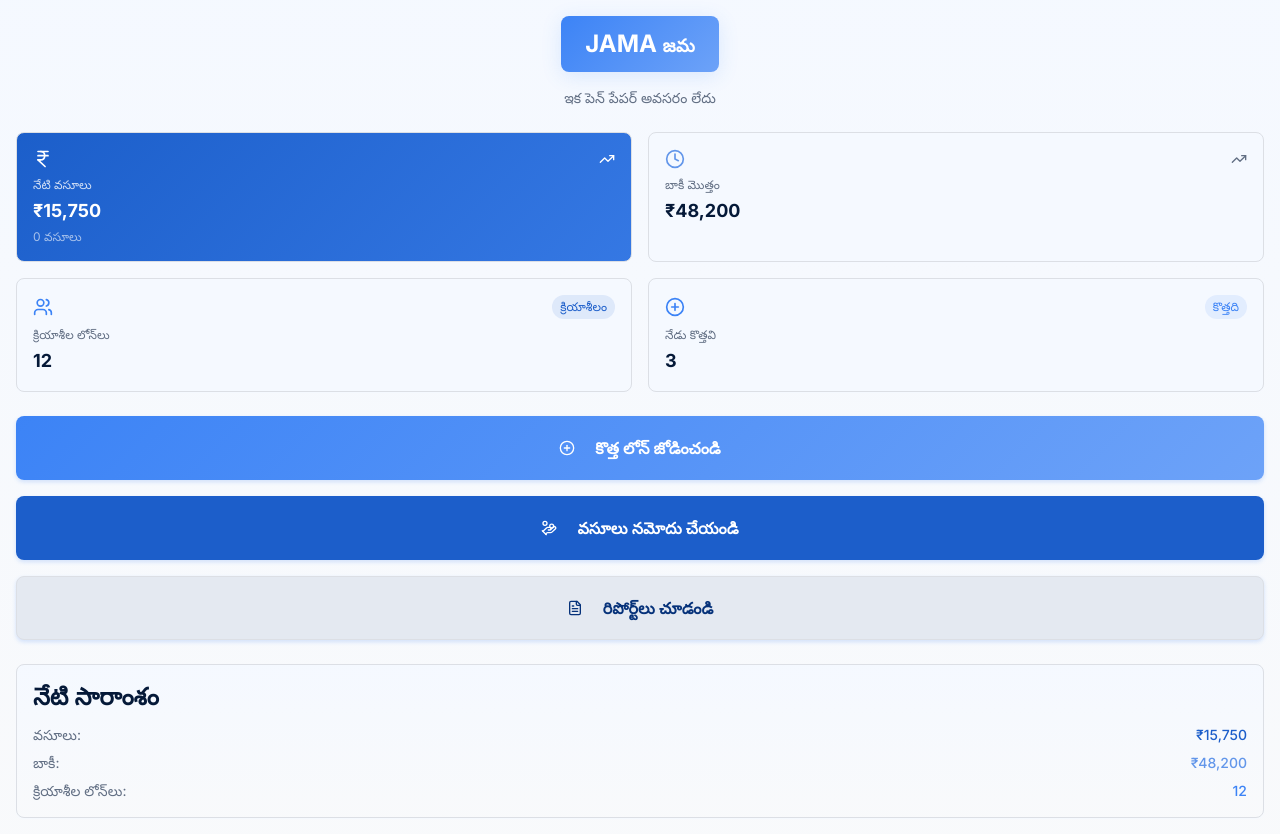
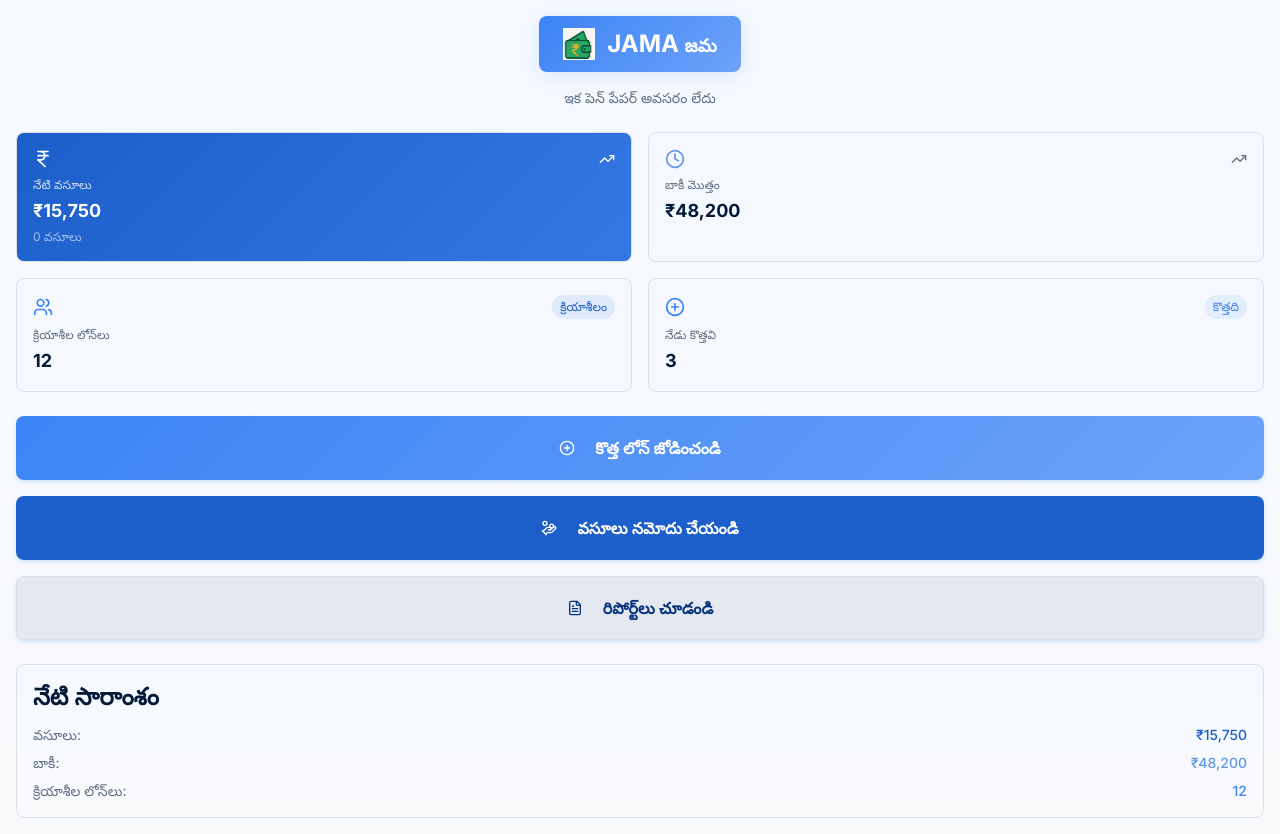
Before and after one commit to mallidiadireddy9999-crypto/jama-daily-collections, a React (Vite) app: page / in a window 1280 px wide. Built offline with nearby package versions, Linux system fonts and the light colour scheme.

Commit message:
Add wallet icon
Add wallet icon to the application.

```diff
--- a/src/components/Dashboard.tsx
+++ b/src/components/Dashboard.tsx
@@ -166,7 +166,8 @@ const Dashboard = () => {
       {/* Header */}
       <div className="text-center space-y-4">
         <div className="flex justify-center">
-          <div className="bg-gradient-money px-6 py-3 rounded-lg shadow-money">
+          <div className="bg-gradient-money px-6 py-3 rounded-lg shadow-money flex items-center gap-3">
+            <img src="/lovable-uploads/6931d901-421c-4070-833d-a383481866ec.png" alt="Wallet" className="h-8 w-8" />
             <h1 className="text-2xl font-bold text-primary-foreground">
               JAMA <span className="text-lg">జమ</span>
             </h1>
```
Also changed, not shown: public/lovable-uploads/6931d901-421c-4070-833d-a383481866ec.png (added).
